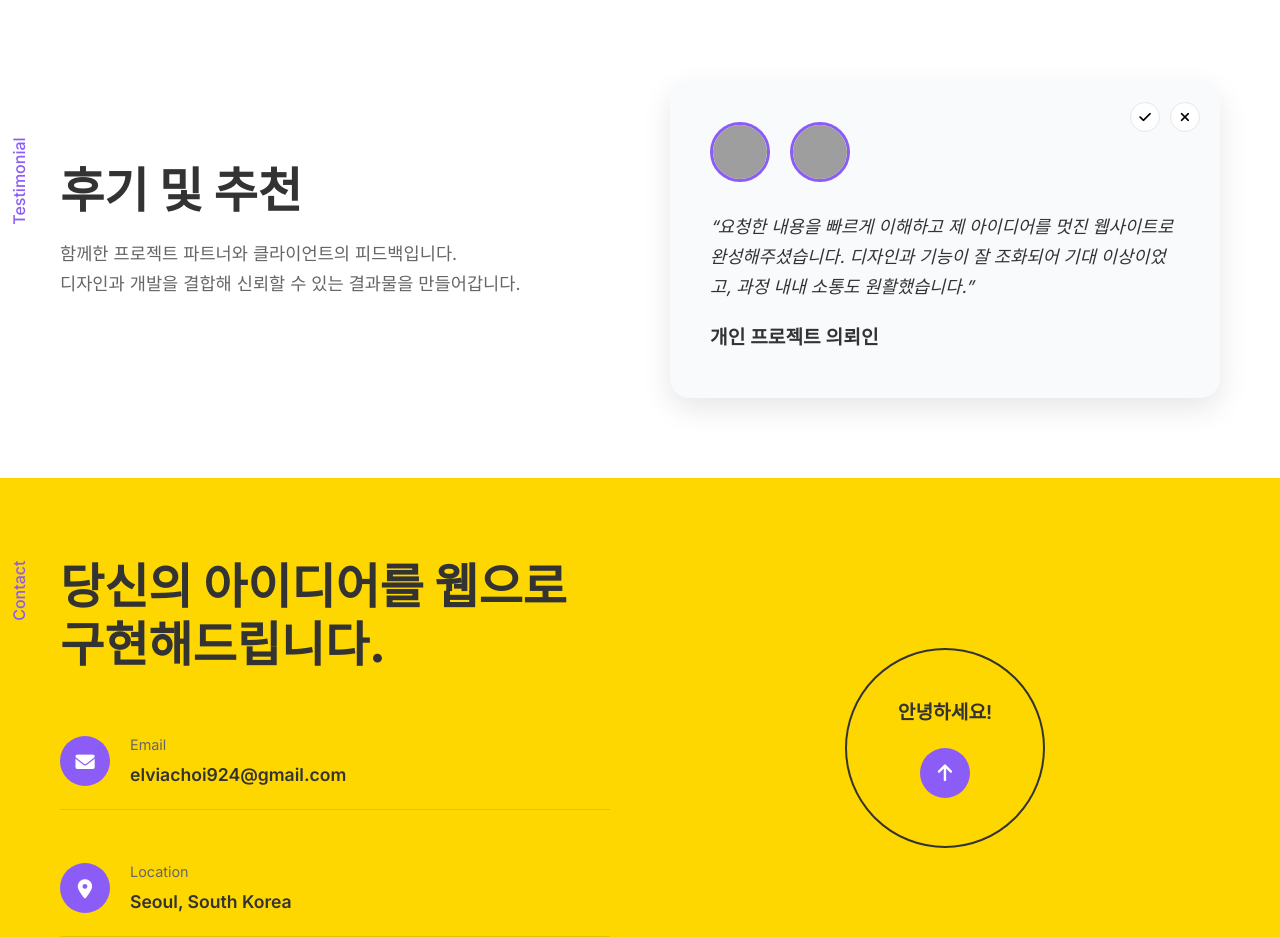
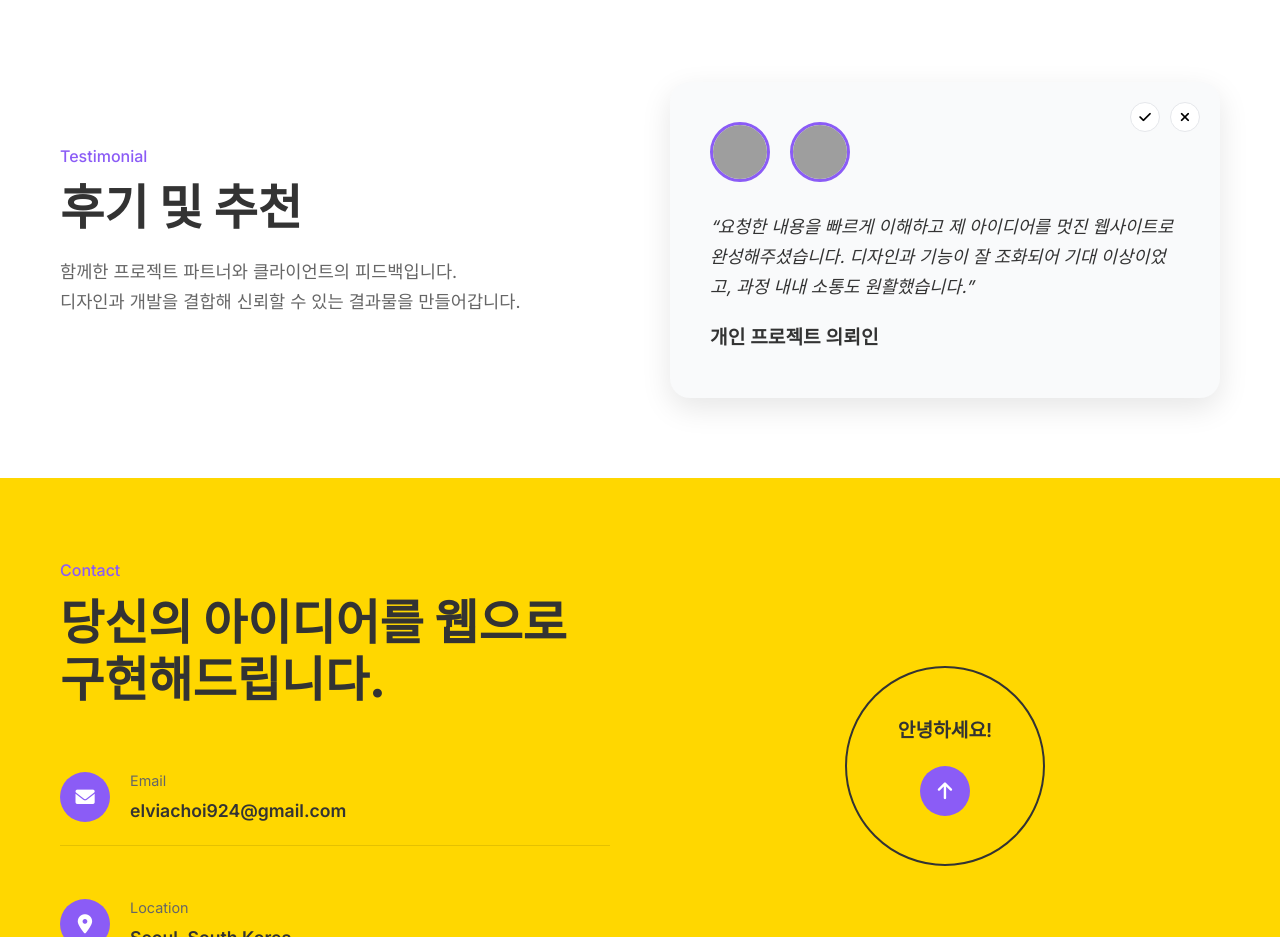
Before and after one commit to ElviaChoi/vibe-coding-portfolio, a plain HTML site: page index.html in a window 1280 px wide. Shown: the part 1980-2917 px from the top of the page. Drawn offline with Linux system fonts and the light colour scheme; grey boxes are pictures that could not be loaded.

Commit message:
Testimonial과 Contact 섹션 라벨을 가로로 변경

```diff
--- a/styles.css
+++ b/styles.css
@@ -580,13 +580,8 @@ body {
 .section-label-rotated {
   font-size: 1rem;
   color: #8b5cf6;
-  margin-bottom: 20px;
+  margin-bottom: 10px;
   font-weight: 500;
-  transform: rotate(-90deg);
-  transform-origin: left center;
-  position: absolute;
-  left: -40px;
-  top: 50px;
 }
 
 .testimonial-left h2 {
```
Also changed, not shown: 1 other file.
